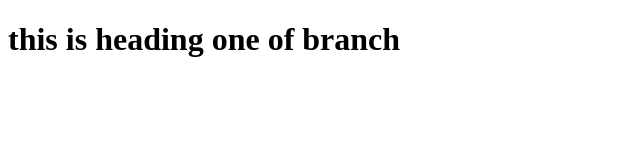
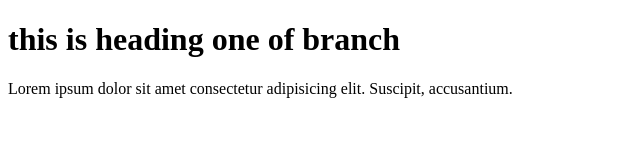
Before and after one commit to mhd-owais/git-branches, a plain HTML site: page index.html in a window 1280 px wide. Shown: the whole page, without its empty margins (0-640 px from the left). Drawn offline with Linux system fonts and the light colour scheme.

Commit message:
add pera

```diff
--- a/index.html
+++ b/index.html
@@ -7,5 +7,6 @@
 </head>
 <body>
     <h1>this is heading one of branch</h1>
+    <p>Lorem ipsum dolor sit amet consectetur adipisicing elit. Suscipit, accusantium.</p>
 </body>
 </html>
```
